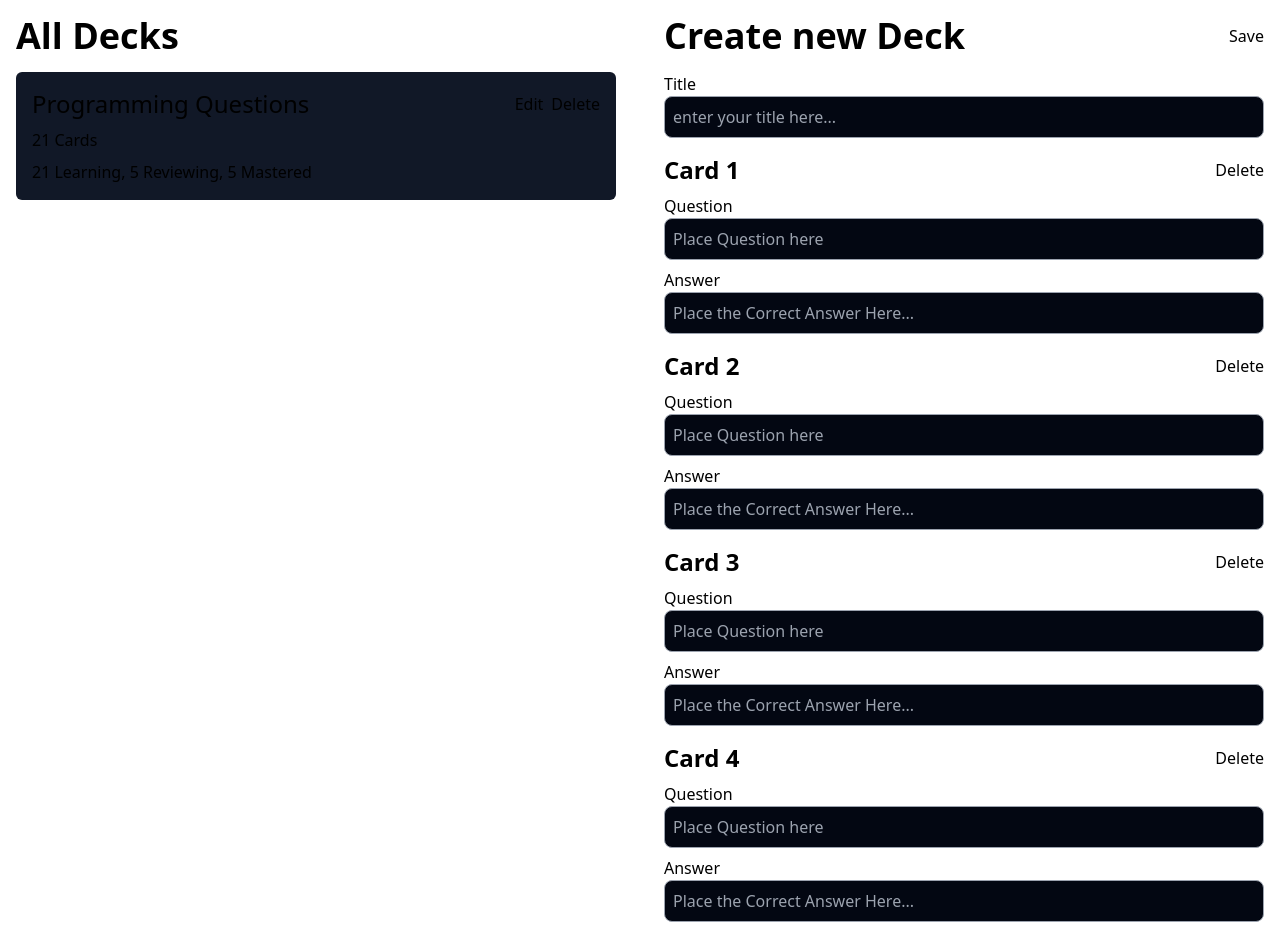
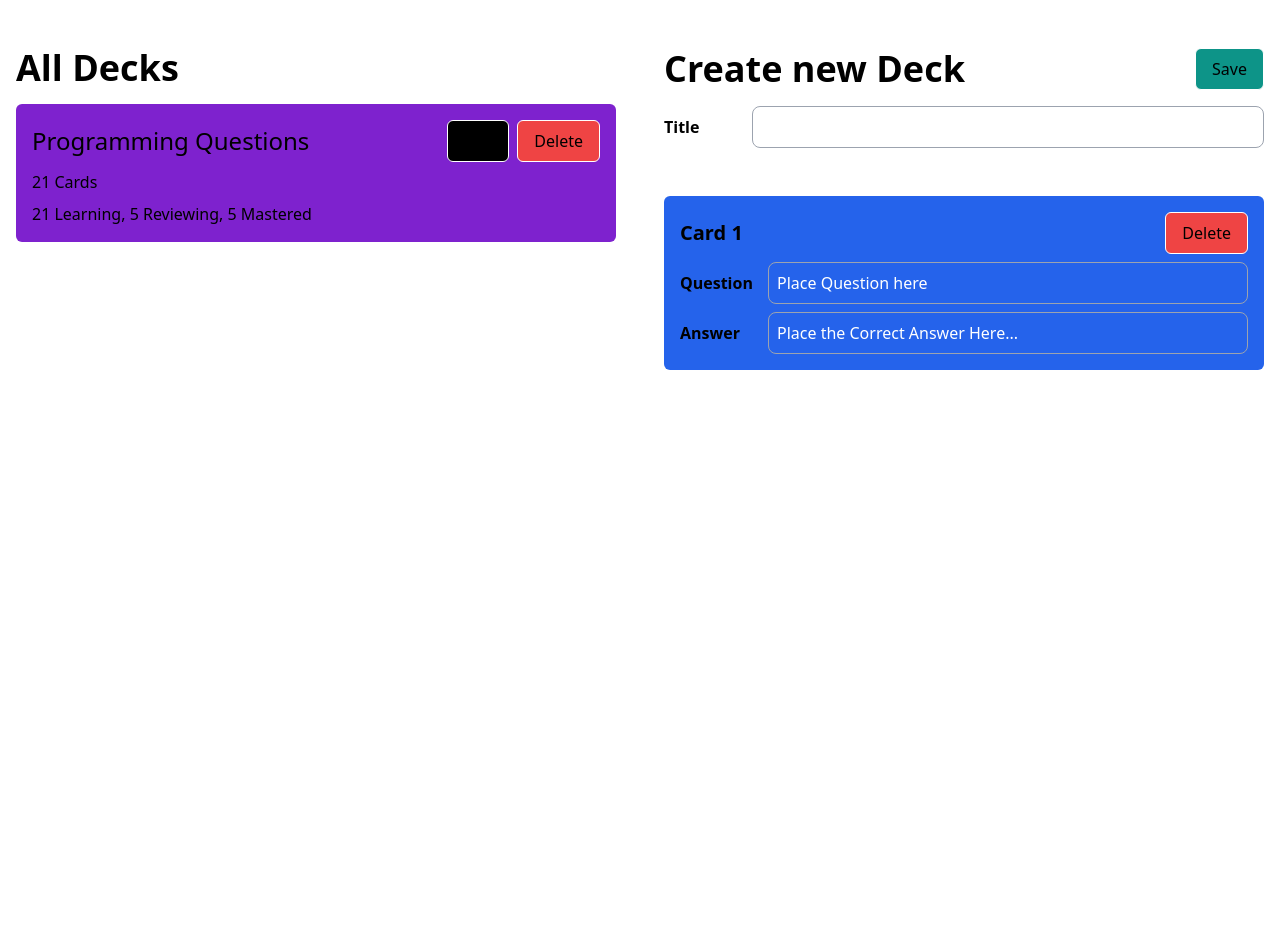
Before and after one commit to priyanshu-bharti/flashcards, a React app: page / in a window 1280 px wide. After the commit the page ends 800 px from the top, so only its background shows below. Built offline with nearby package versions, Linux system fonts and the light colour scheme; the HTML template or start-up script is replaced by a standard one.

Commit message:
Refine UI

```diff
--- a/src/HomePage.tsx
+++ b/src/HomePage.tsx
@@ -1,15 +1,45 @@
+import { useForm } from "react-hook-form";
 import { CardInput, FormHeader, SideBar } from "./components";
+import { Flashcard } from "./data";
+import LabelledInput from "./components/LabelledInput";
+
+export type FormValues = {
+    title: string;
+    card: Flashcard[];
+};
 
 const HomePage = () => {
+    const form = useForm<FormValues>();
+
+    const { register, control, handleSubmit, formState } = form;
+    const { errors } = formState;
+
     return (
         <div className="container grid grid-cols-2 gap-12 mx-auto p-4 ">
             <SideBar />
             <div className="grid gap-4">
-                <FormHeader onCancel={() => {}} onSave={() => {}} />
-                <CardInput onDelete={() => {}} orderNumber={1} />
-                <CardInput onDelete={() => {}} orderNumber={2} />
-                <CardInput onDelete={() => {}} orderNumber={3} />
-                <CardInput onDelete={() => {}} orderNumber={4} />
+                <FormHeader onCancel={() => {}} onSave={() => {}}>
+                    <LabelledInput
+                        name="Some Name"
+                        label="Title"
+                        placeholder="Enter the Deck title here..."
+                        register={register}
+                    />
+                </FormHeader>
+                <CardInput onDelete={() => {}} orderNumber={1}>
+                    <LabelledInput
+                        label="Question"
+                        name="Question"
+                        placeholder="Place Question here"
+                        register={register}
+                    />
+                    <LabelledInput
+                        label="Answer"
+                        name="Answer"
+                        placeholder="Place the Correct Answer Here..."
+                        register={register}
+                    />
+                </CardInput>
             </div>
         </div>
     );
--- a/src/components/CardInput.tsx
+++ b/src/components/CardInput.tsx
@@ -1,28 +1,23 @@
-import LabelledInput from "./LabelledInput";
-
 interface CardInputProps {
     onDelete: () => void;
     orderNumber: number;
+    children: React.ReactNode;
 }
-const CardInput = ({ orderNumber: cardNumber, onDelete }: CardInputProps) => {
+const CardInput = ({ orderNumber, onDelete, children }: CardInputProps) => {
     return (
-        <div className="flex flex-col gap-2">
+        <div className="flex flex-col gap-2 bg-blue-600 p-4 rounded-md">
             <div className="flex justify-between items-center">
-                <h1 className="text-2xl font-bold capitalize">
-                    card {cardNumber}
+                <h1 className="text-xl font-bold capitalize">
+                    card {orderNumber}
                 </h1>
-                <button onClick={onDelete}>Delete</button>
+                <button
+                    className="px-4 py-2 bg-red-500 rounded-md border border-white"
+                    onClick={onDelete}
+                >
+                    Delete
+                </button>
             </div>
-            <LabelledInput
-                label="Question"
-                name="Question"
-                placeholder="Place Question here"
-            />
-            <LabelledInput
-                label="Answer"
-                name="Answer"
-                placeholder="Place the Correct Answer Here..."
-            />
+            {children}
         </div>
     );
 };
--- a/src/components/FormHeader.tsx
+++ b/src/components/FormHeader.tsx
@@ -1,31 +1,34 @@
-import LabelledInput from "./LabelledInput";
+import React from "react";
 interface FormHeaderProps {
     onSave: () => void;
     onCancel: () => void;
     isEditing?: boolean;
+    children: React.ReactNode;
 }
 
 const FormHeader = ({
     onSave,
     onCancel,
     isEditing = false,
+    children,
 }: FormHeaderProps) => {
     return (
-        <div className="flex flex-col gap-4 ">
+        <div className="flex flex-col gap-4 py-8">
             <div className="flex justify-between items-center">
                 <h1 className="text-4xl font-bold">
                     {!isEditing ? "Create new Deck" : "Edit Deck"}
                 </h1>
                 <div className="flex gap-2">
                     {isEditing && <button onClick={onCancel}>cancel</button>}
-                    <button onClick={onSave}>Save</button>
+                    <button
+                        className="px-4 py-2 bg-teal-600 rounded-md border border-white"
+                        onClick={onSave}
+                    >
+                        Save
+                    </button>
                 </div>
             </div>
-            <LabelledInput
-                name="Some Name"
-                label="Title"
-                placeholder="enter your title here..."
-            />
+            {children}
         </div>
     );
 };
--- a/src/components/LabelledInput.tsx
+++ b/src/components/LabelledInput.tsx
@@ -1,24 +1,32 @@
-import React from "react";
-
+import { UseFormRegister } from "react-hook-form";
+import { FormValues } from "../HomePage";
 interface LabelledInputProps {
     label?: string;
     placeholder?: string;
     name: string;
+    register: UseFormRegister<FormValues>;
 }
 
 const LabelledInput = ({
     label = "",
     placeholder,
     name,
+    register,
 }: LabelledInputProps) => {
     return (
-        <form>
-            {label && <label>{label}</label>}
+        <form className="flex gap-2 justify-center items-center">
+            {label && (
+                <label htmlFor={name} className="min-w-20 font-bold">
+                    {label}
+                </label>
+            )}
             <input
                 placeholder={placeholder}
-                className="w-full p-2 bg-gray-950 outline-gray-400 ring-gray-400 border rounded-lg border-gray-400"
-                //TODO Needs to be Changed for react hook forms
+                className="w-full p-2 bg-transparent outline-gray-400 ring-gray-400 border rounded-lg border-gray-400 placeholder:text-white"
                 name={name}
+                id={name}
+                // {...register()}
+                // TODO Make this register work.
             />
             {/* {e}<span></span> */}
         </form>
--- a/src/components/SideBar.tsx
+++ b/src/components/SideBar.tsx
@@ -2,7 +2,7 @@ import { SideBarCard } from ".";
 
 const SideBar = () => {
     return (
-        <div className=" flex flex-col gap-4 ">
+        <div className=" flex flex-col gap-4 py-8">
             <h1 className="text-4xl font-bold">All Decks</h1>
             <SideBarCard
                 length={21}
--- a/src/components/SideBarCard.tsx
+++ b/src/components/SideBarCard.tsx
@@ -1,3 +1,5 @@
+import { Link } from "react-router-dom";
+
 interface SideBarCardProps {
     length: number;
     title: string;
@@ -7,17 +9,30 @@ interface SideBarCardProps {
 
 const SideBarCard = ({ length, title, onEdit, onDelete }: SideBarCardProps) => {
     return (
-        <div className="flex flex-col gap-2 p-4 bg-gray-900 rounded-md">
+        <Link
+            to="/practice"
+            className="flex flex-col gap-2 p-4 bg-purple-700 rounded-md"
+        >
             <div className="flex items-center justify-between">
                 <h2 className="text-2xl ">{title}</h2>
                 <div className="flex gap-2">
-                    <button onClick={onEdit}>Edit</button>
-                    <button onClick={onDelete}>Delete</button>
+                    <button
+                        className="px-4 py-2 bg-black rounded-md border border-white"
+                        onClick={onEdit}
+                    >
+                        Edit
+                    </button>
+                    <button
+                        className="px-4 py-2 bg-red-500 rounded-md border border-white"
+                        onClick={onDelete}
+                    >
+                        Delete
+                    </button>
                 </div>
             </div>
             <p>{length} Cards</p>
             <p>21 Learning, 5 Reviewing, 5 Mastered</p>
-        </div>
+        </Link>
     );
 };
 
```
